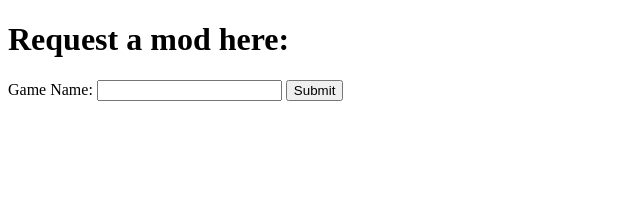
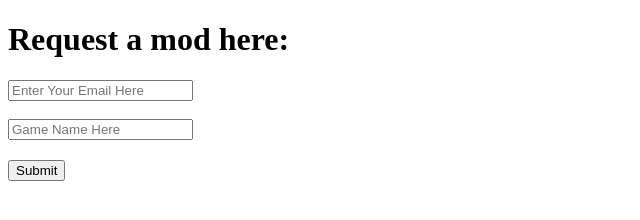
Before and after one commit to zyrill707/modapks, a plain HTML site: page request.html in a window 1280 px wide. Shown: the whole page, without its empty margins (0-640 px from the left). Drawn offline with Linux system fonts and the light colour scheme.

Commit message:
Update request.html

```diff
--- a/request.html
+++ b/request.html
@@ -6,14 +6,23 @@
   <meta name="viewport" content="width=device-width, initial-scale=1">
   <title></title>
 </head>
-
+<style>
+  button{
+    margin-top:20px;
+  }
+  input:focus{
+    outline:none;
+  }
+</style>
 <body>
-  <form name="mod-request" netlify>
+  <form action="https://formspree.io/f/mrgnddvd" method="POST">
     <h1>Request a mod here:</h1>
-    <label>Game Name:</label>
-    <input type="text" name="game-name">
+    <input type="email" name="email" placeholder="Enter Your Email Here" required>
+    <br>
+    <br>
+    <input type="text" name="game-name" placeholder="Game Name Here">
+    <br>
     <button type="submit">Submit</button>
   </form>
 </body>
-
 </html>
```
